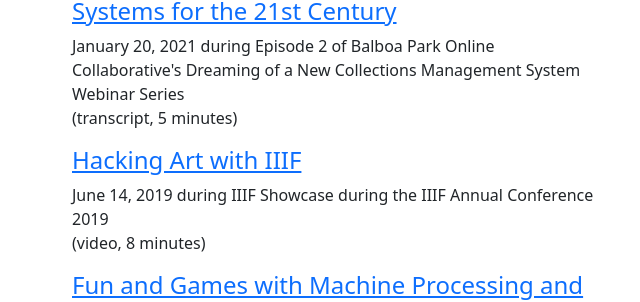
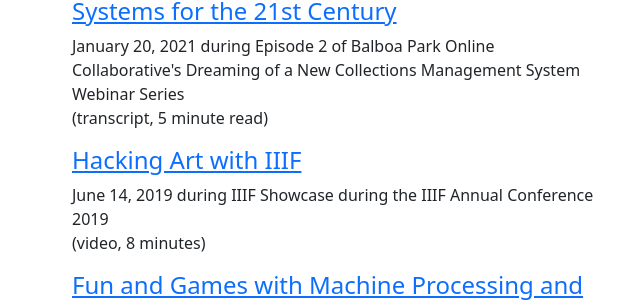
Before and after one commit to jeffsteward/CRI, a Jekyll site: the page built from index.html, in a window 1280 px wide. Shown: the part 1256-1558 px from the top of the page, without its empty margins (316-956 px from the left). Built offline with Jekyll 4.4.1, drawn with Linux system fonts in a browser that asks for light colours.

Commit message:
tweak talks metadata

```diff
--- a/_data/talks.yml
+++ b/_data/talks.yml
@@ -36,7 +36,7 @@
   url_type: transcript
   event: "Episode 2 of Balboa Park Online Collaborative's Dreaming of a New Collections Management System Webinar Series"
   date: 2021-01-20
-  duration: "5 minutes"
+  duration: "5 minute read"
 
 - title: "Hacking Art with IIIF"
   description:
```
